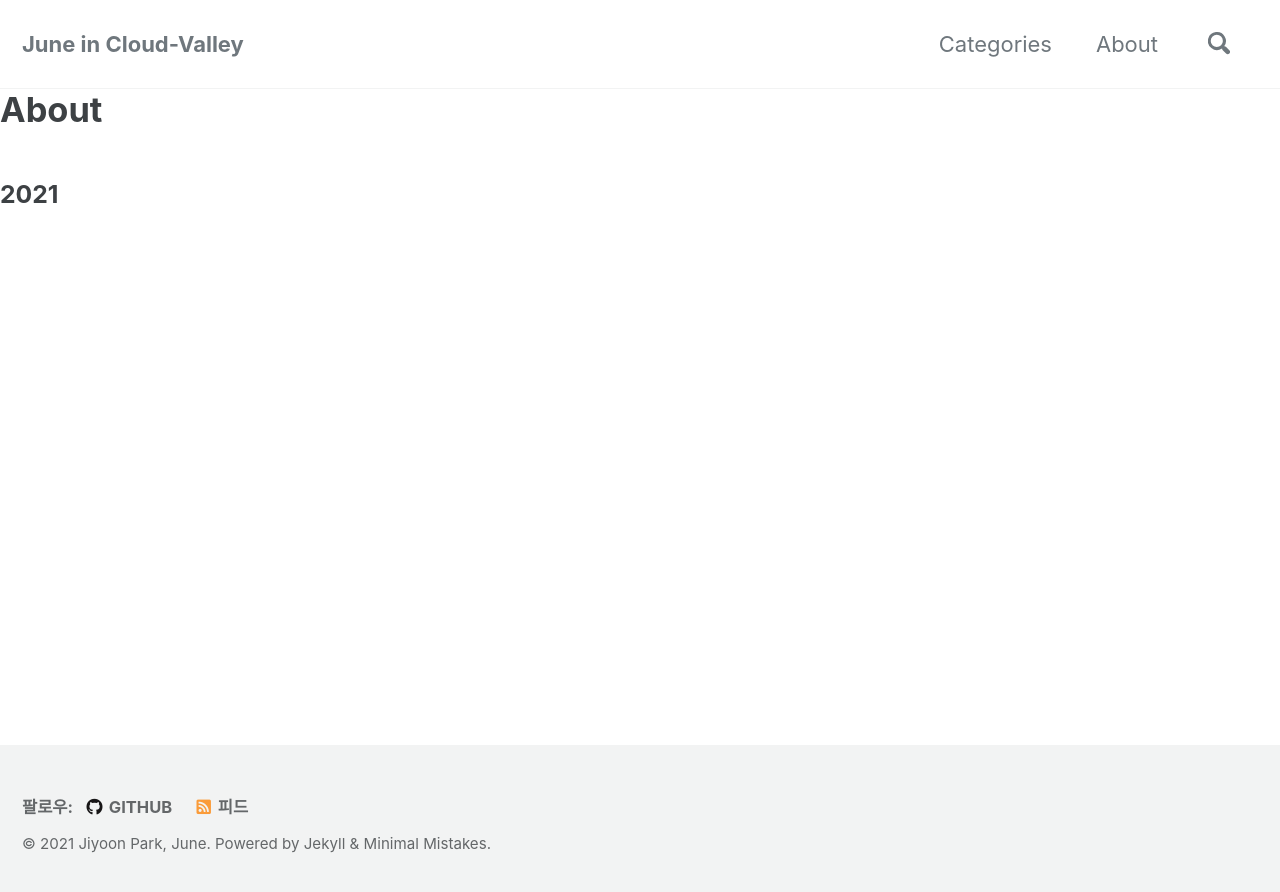
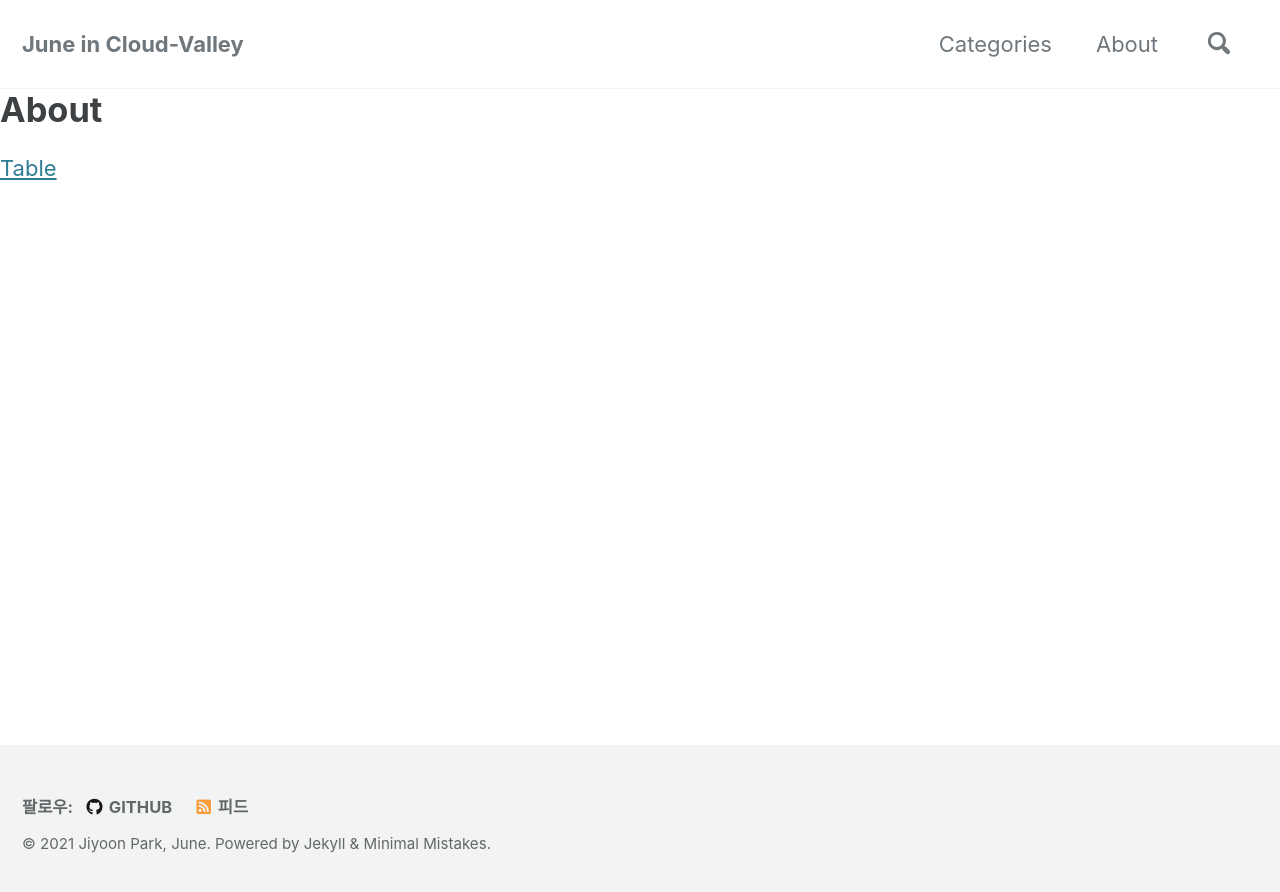
Before and after one commit to jean1042/jean1042.github.io, a Jekyll site: the page built from _pages/about.md, in a window 1280 px wide. Shown: the top 892 px of the page. Built offline with Jekyll 4.4.1, drawn with Linux system fonts in a browser that asks for light colours; cached includes are drawn as plain includes; our own code applies the rules of GitHub Pages for plain Markdown files.

Commit message:
What if table
What if table

```diff
--- a/_pages/about.md
+++ b/_pages/about.md
@@ -6,4 +6,4 @@ author_profile: true
 
 # About
 
-### 2021
+[Table](https://www.notion.so/053bdc325b384edfb1731cd57ea5fef3)
```
